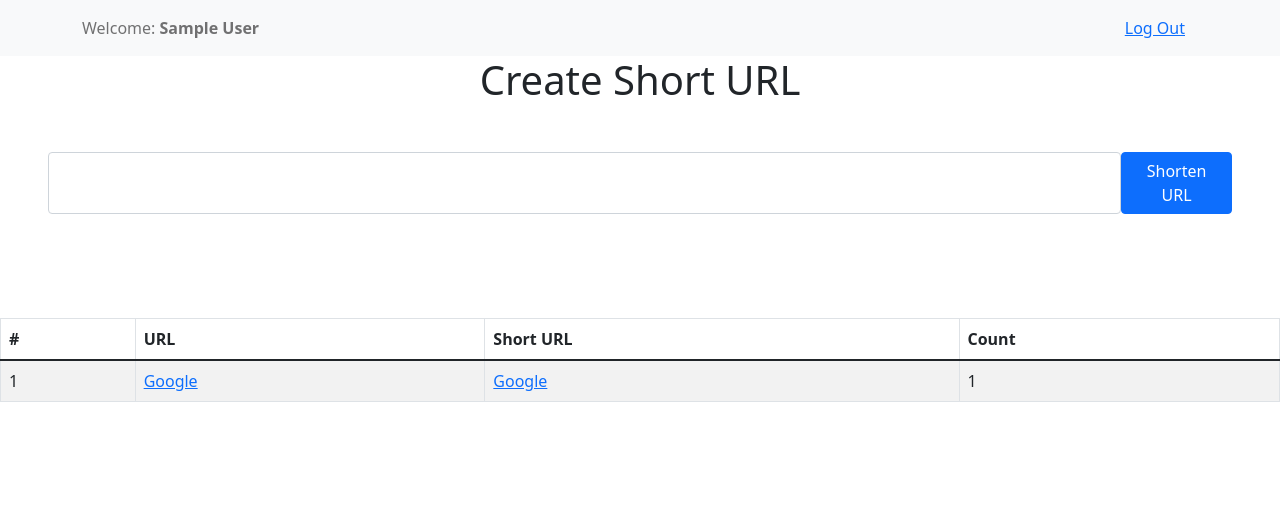
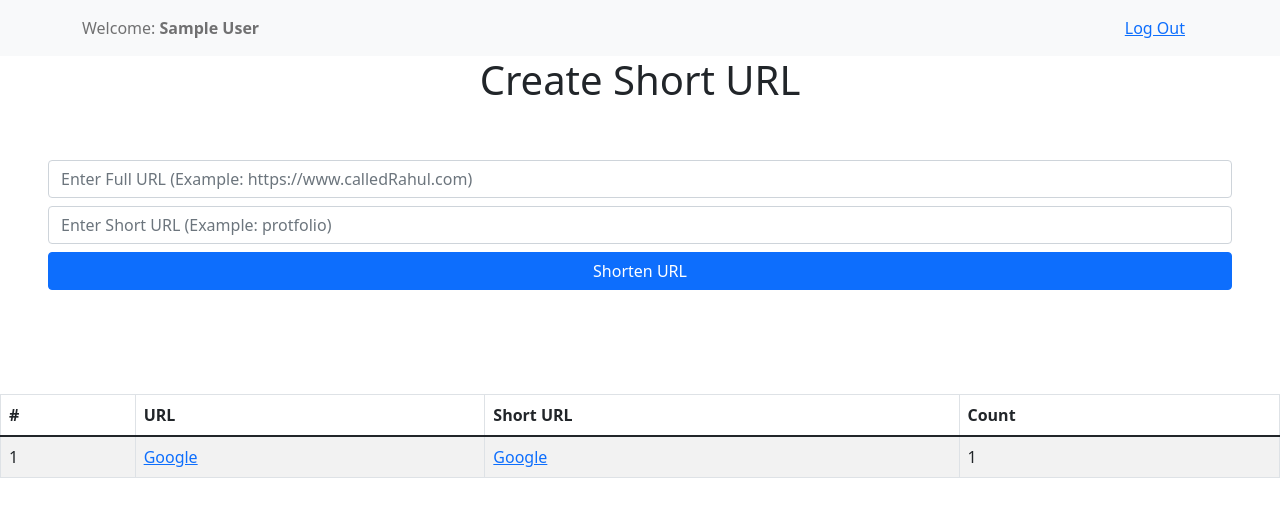
Before and after one commit to rahulchauhan049/URL-Shortner-using-React-firebaseAuthentication-and-firebaseFirestore, a React (Create React App) app: page / in a window 1280 px wide. Shown: the top 516 px of the page. Built offline with nearby package versions, Linux system fonts and the light colour scheme; no server answers; sample sign-in values are in the browser's storage.

Commit message:
Added redirect route

```diff
--- a/src/Components/App.js
+++ b/src/Components/App.js
@@ -6,6 +6,7 @@ import Dashboard from "./Dashboard";
 import Login from "./Login";
 import PrivateRoute from "./PrivateRoute";
 import UpdateProfile from "./UpdateProfile";
+import GoLink from "./GoLink";
 
 function App() {
 
@@ -18,6 +19,7 @@ function App() {
           <Route path="/signup" component={Signup} />
           <Route path="/login" component={Login} />
           <Route path="/forgot-password" component={ForgotPassword} />
+          <Route exact path="/:shortUrl" component={GoLink} />
         </Switch>
       </AuthProvider>
     </Router>
--- a/src/Components/Dashboard.js
+++ b/src/Components/Dashboard.js
@@ -6,7 +6,7 @@ import { useHistory } from "react-router-dom"
 function Dashboard() {
     const [error, setError] = useState("")
     const urlRef = useRef();
-
+    const urlIDRef = useRef();
     // const [userUrls, setUserUrls] = useState([])
     const { currentUser, logout } = useAuth()
     const history = useHistory()
@@ -35,9 +35,14 @@ function Dashboard() {
             </Navbar>
             <h1 className="d-flex align-items-center justify-content-center">Create Short URL</h1>
             <div className="m-4">
-                <Form className="w-100 d-flex p-4">
-                    <Form.Control type="url" ref={urlRef} required />
-                    <Button className="w-10" type="submit">Shorten URL</Button>
+                <Form className="w-100 p-4">
+                    <Form.Group id="url" className="mt-2">
+                        <Form.Control type="url" ref={urlRef} required placeholder="Enter Full URL (Example: https://www.calledRahul.com)"/>
+                    </Form.Group>
+                    <Form.Group id="shortUrl" className="mt-2">
+                        <Form.Control type="text" ref={urlIDRef} placeholder="Enter Short URL (Example: protfolio)" />
+                    </Form.Group>
+                    <Button className="w-100 mt-2" type="submit">Shorten URL</Button>
                 </Form>
 
             </div>
--- /dev/null
+++ b/src/Components/GoLink.js
@@ -0,0 +1,36 @@
+import React, {useEffect} from 'react'
+import { useParams, useHistory } from 'react-router-dom';
+import {db} from "../firebase"
+
+function GoLink() {
+    const { shortUrl } = useParams()
+    const history = useHistory()
+
+
+    useEffect(() => {
+        let query = db.collection('urlShortner')
+        query.onSnapshot(data => {
+            if (data.empty) {
+                history.push("/")
+                return
+            }
+            data = data.docs[0].data()
+            let url = data.urls.find(eachUrl => eachUrl.shortUrl === shortUrl)?.url
+            console.log(url)
+            if (url) {
+                window.location.replace(url)
+            } else {
+                history.push("/")
+            }
+        });
+    }, [])
+
+
+    return (
+        <h1 className="d-flex align-items-center justify-content-center">
+            Redirecting...
+        </h1>
+    )
+}
+
+export default GoLink
--- a/src/firebase.js
+++ b/src/firebase.js
@@ -1,5 +1,6 @@
 import firebase from 'firebase/compat/app';
 import 'firebase/compat/auth';
+import 'firebase/compat/firestore';
 
 const app = firebase.initializeApp({
     apiKey: process.env.REACT_APP_FIREBASE_API_KEY,
@@ -15,5 +16,5 @@ export const auth = app.auth();
 const provider = new firebase.auth.GoogleAuthProvider();
 provider.setCustomParameters({ prompt: 'select_account' });
 export let signInProvider = provider;
-// export const db = app.firestore();
+export const db = app.firestore();
 export default app;
```
